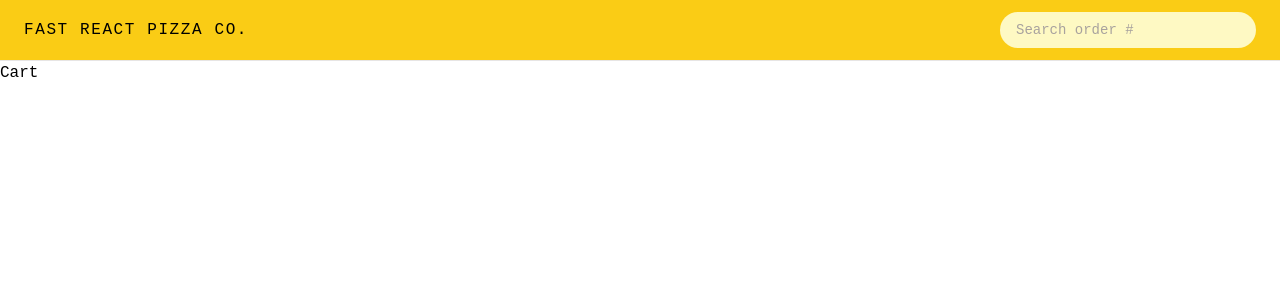
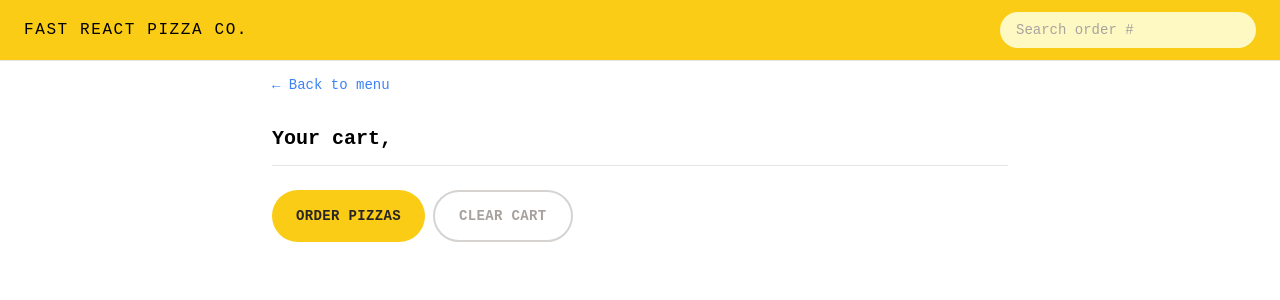
Before and after one commit to dosepehr/fast-react-pizza, a React (Vite) app: page /cart in a window 1280 px wide. Shown: the top 300 px of the page. Built offline with nearby package versions, Linux system fonts and the light colour scheme.

Commit message:
add Cart component

```diff
--- a/src/components/Cart.jsx
+++ b/src/components/Cart.jsx
@@ -1,7 +1,36 @@
-import React from "react";
+import { useSelector } from "react-redux";
+import { getCartItems } from "../redux/reducers/cartSlice";
+import CartItem from "./CartItem";
+import { Link } from "react-router-dom";
+import Button from "./Button";
 
 const Cart = () => {
-  return <div>Cart</div>;
+  const cartItems = useSelector((state) => getCartItems(state));
+  const username = useSelector((state) => state.user.name);
+  return (
+    <div className="mx-auto max-w-3xl px-4 py-3">
+      <Link
+        to="/menu"
+        className="text-sm text-blue-500 hover:text-blue-600 hover:underline"
+      >
+        &larr; Back to menu
+      </Link>
+
+      <p className="mt-7 text-xl font-semibold">Your cart, {username}</p>
+      <ul className="mt-3 divide-y divide-stone-200 border-b">
+        {cartItems.map((item) => (
+          <CartItem item={item} key={item.id} />
+        ))}
+      </ul>
+      <div className="mt-6 space-x-2">
+        <Button to="/order/new" type="primary">
+          Order pizzas
+        </Button>
+
+        <Button type="secondary">Clear cart</Button>
+      </div>
+    </div>
+  );
 };
 
 export default Cart;
--- /dev/null
+++ b/src/components/CartItem.jsx
@@ -0,0 +1,18 @@
+import { formatCurrency } from "../helpers/formatCurrency";
+import ItemQty from "./ItemQty";
+const CartItem = ({ item }) => {
+  const { id, name, qty, unitPrice } = item;
+  return (
+    <li className="py-3 sm:flex sm:items-center sm:justify-between">
+      <p className="mb-1 sm:mb-0">
+        {qty}&times; {name}
+      </p>
+      <div className="flex items-center justify-between sm:gap-6">
+        <p className="text-sm font-bold">{formatCurrency(qty * unitPrice)}</p>
+        <ItemQty id={id} currentQty={qty} />
+      </div>
+    </li>
+  );
+};
+
+export default CartItem;
```
